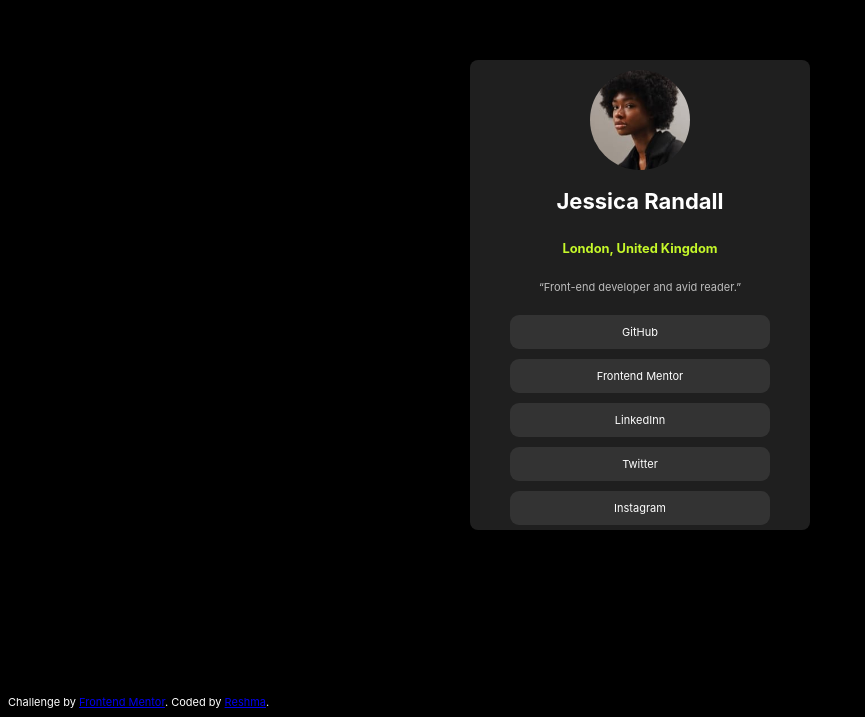
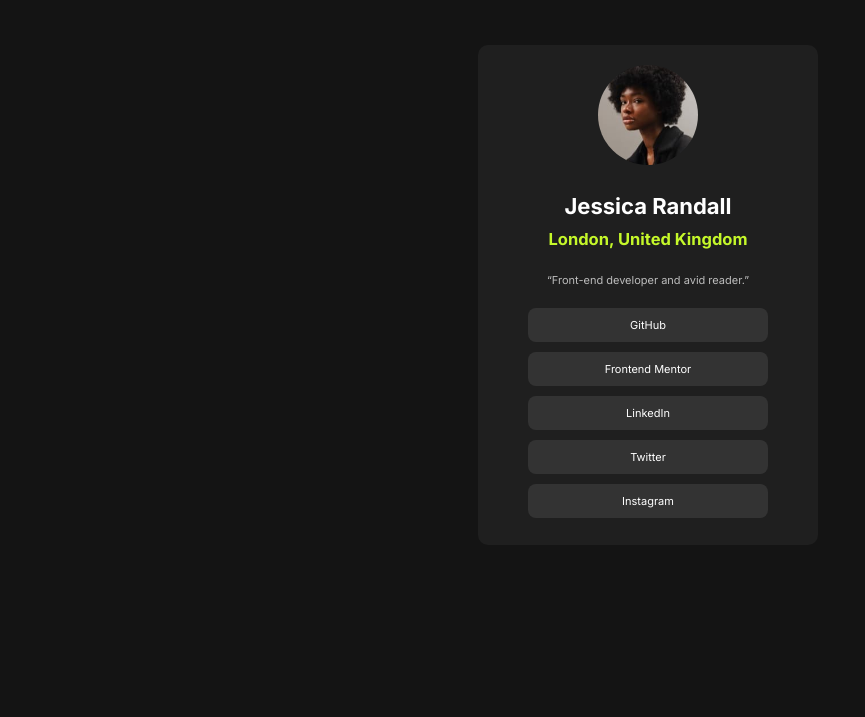
Before and after one commit to ReshmaMidhun/profile1, a plain HTML site: page index.html in a window 1280 px wide. Shown: the part 113-830 px from the top of the page, without its empty margins (0-865 px from the left). Drawn offline with Linux system fonts and the light colour scheme.

Commit message:
Add files via upload

```diff
--- a/index.html
+++ b/index.html
@@ -2,57 +2,65 @@
 <html lang="en">
 <head>
   <meta charset="UTF-8">
-    <meta name="viewport" content="width=device-width, initial-scale=1.0">
-    <title>Document</title>
+  <meta name="viewport" content="width=device-width, initial-scale=1.0"> <!-- displays site properly based on user's device -->
+
+  <link rel="icon" type="image/png" sizes="32x32" href="./assets/images/favicon-32x32.png">
+  <link href="https://fonts.googleapis.com/css2?family=Inter:wght@400;600;700&display=swap" rel="stylesheet">
+
+  <title>Frontend Mentor | Social links profile</title>
+
+  <!-- Feel free to remove these styles or customise in your own stylesheet 👍 -->
   <style>
-        body{ font-family: 'Inter', sans-serif;  font-size: 11px;   background-color: black; color: white;}
-        .container{ width: 100%; height: 100vh; display: flex; justify-content: center; align-items: center;}
-        .profile-card{padding: 10px; background-color: hsl(0, 0%, 12%); width: 320px; height: 450px; display: flex; flex-direction: column; align-items: center; border-radius: 8px;}
-        .image-holder img{ border-radius: 50%;}
-        .social-links{padding: 10px; display: flex; flex-direction: column; gap: 10px;}
-        .social-links a{  text-decoration: none; color: white; background-color:  hsl(0, 0%, 20%); padding: 10px 30px; text-align: center; width: 200px; border-radius: 9px;}
-        .social-links a:hover{background-color: hsl(75, 94%, 57%); color: black;}
-         .social-links a:focus { outline: 2px solid hsl(75, 94%, 57%); background-color: hsl(75, 94%, 57%); color: black;}
-
-
-
-            @media screen and (max-width:375px) {
-                .container{ height: 100vh; padding: 20px; }
-                .profile-card{ height: auto; width: 90%; max-width: 310px; padding: 10px;}
-                .image-holder img{width: 80px;}
-                .social-links{ width: 180px;}
+    .attribution { font-size: 11px; text-align: center; }
+    .attribution a { color: hsl(228, 45%, 44%); }
+    body{
+      font-family: 'Inter', sans-serif;  font-size: 11px;    background-color: hsl(0, 0%, 8%);      color: white;
+      width: 100%; height: 100vh; display: flex; justify-content: center; align-items: center;
         }
 
+    .profile-card{  width: 320px;   height: 480px; max-height: 90vh;  display: flex; flex-direction: column; align-items: center;  background-color: hsl(0, 0%, 12%);
+      border-radius: 10px; padding: 10px;
+    }
+    .image img{ border-radius: 50%; padding: 10px; width: 100px;
+    }
+    .social-links{  display: flex;  flex-direction: column; gap: 10px;
+    }
+   .button-link{  text-decoration: none;  background-color: hsl(0, 0%, 20%);  color: white; padding: 10px 20px; border-radius: 8px;
+    text-align: center;    width: 200px;
+   }
+   .button-link:focus{ background-color:hsl(75, 94%, 57%); outline: 2px solidhsl(75, 94%, 57%); color: black;}
+   .button-link:hover{  background-color: hsl(75, 94%, 57%);  color: black;
+   }
+  @media screen and (max-width:375px) {
+    .profile-card{ padding: 15px; max-width:300px; max-height: 90vh; width: 90%; height:auto;
+    }
+    .image img{width: 80px;}
+    .button-link{
+      width: 180px; padding: 8px 16px;
+    }
+  }
 
   </style>
 </head>
 <body>
-    <div class="container">
+
   <div class="profile-card">
-        <div class="image-holder">
-            <img src="image/avatar-jessica.jpeg" alt="Profile picture" width="100px">
-        </div><h1>Jessica Randall</h1>
-    <h3 style="color: hsl(75, 94%, 57%);">London, United Kingdom</h3>
-    <p style="color: rgba(255, 255, 255, 0.7);"><q>Front-end developer and avid reader.</q></p>
+    <div class="image">
+      <img src="image/avatar-jessica.jpeg" alt="Jessica Randall's Profile Picture">
+    </div>
+    <h1 style="margin-bottom: 10px; font-weight: 700;">Jessica Randall</h1>
+    <h2 style="margin-top: 0px; color: hsl(75, 94%, 57%);" >London, United Kingdom</h2>
+    <p style="color: rgba(255, 255, 255, 0.7); padding-bottom: 10px;"><q>Front-end developer and avid reader.</q></p>
     <div class="social-links">
-        <a href="#">GitHub</a>
-        <a href="#">Frontend Mentor</a>
-        <a href="#">LinkedInn</a>
-        <a href="#">Twitter</a>
-        <a href="#">Instagram</a>
+        <a href="#" class="button-link">GitHub</a>
+        <a href="#" class="button-link">Frontend Mentor</a>
+        <a href="#" class="button-link">LinkedIn</a>
+        <a href="#" class="button-link">Twitter</a>
+        <a href="#" class="button-link">Instagram</a>
     </div>
   </div>
 
 
 
-
-
-
-</div>
-<footer>
-    <div class="attribution">
-      Challenge by <a href="https://www.frontendmentor.io?ref=challenge" target="_blank">Frontend Mentor</a>.
-      Coded by <a href="#">Reshma</a>.
-    </div></footer>
 </body>
 </html>
```
Also changed, not shown: image/pro.png (added). Lines whose indentation alone changed are shown as unchanged.
